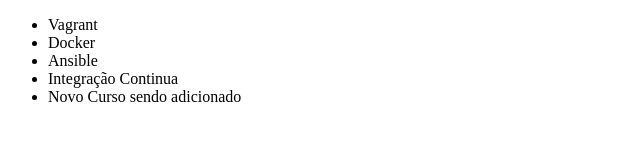
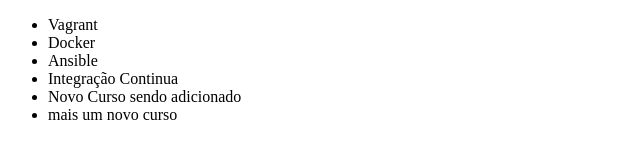
Before and after one commit to nicholasartbr/portfolio, a plain HTML site: page index.html in a window 1280 px wide. Shown: the whole page, without its empty margins (0-640 px from the left). Drawn offline with Linux system fonts and the light colour scheme.

Commit message:
Adicionando novo commit

```diff
--- a/index.html
+++ b/index.html
@@ -11,6 +11,6 @@
         <li>Ansible</li>
         <li>Integração Continua</li>
         <li>Novo Curso sendo adicionado</li>
-    </ul>
+        <li>mais um novo curso</li>
 </body>
 </html>
```
